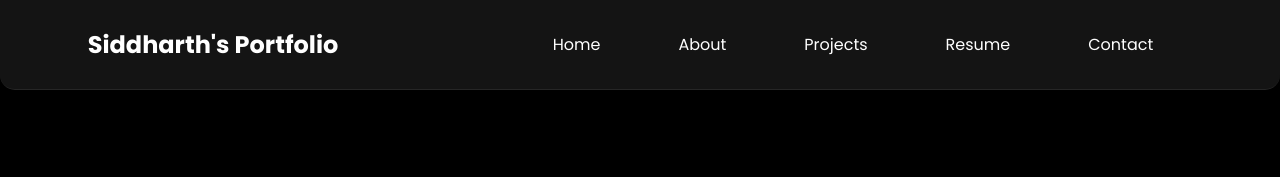
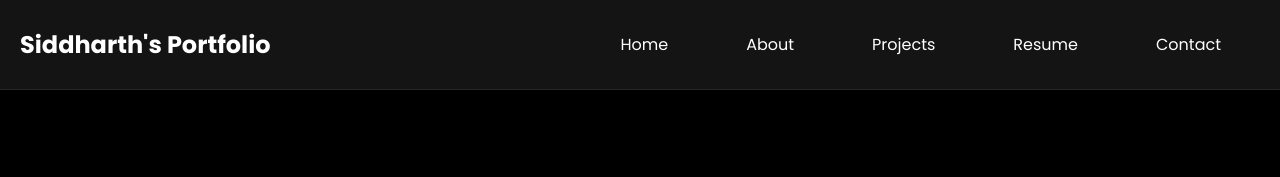
Before and after one commit to Siddharth7537/my-portfolio, a plain HTML site: page index.html in a window 1280 px wide. Shown: the top 177 px of the page. Drawn offline with nearby package versions, Linux system fonts and the light colour scheme.

Commit message:
Update style.css

```diff
--- a/style.css
+++ b/style.css
@@ -14,9 +14,11 @@ body {
 /* Navigation */
 nav {
   display: flex;
-  justify-content: space-around;
+  justify-content: space-between;
   align-items: center;
   height: 90px;
+  padding: 0 20px;
+  width: 100%;
   background-color: rgba(50, 50, 50, 0.4);
   backdrop-filter: blur(10px);
   -webkit-backdrop-filter: blur(10px);
@@ -25,11 +27,16 @@ nav {
   top: 0;
   z-index: 1000;
   box-shadow: 0 4px 20px rgba(0, 0, 0, 0.2);
+}
 
-  /* Rounded bottom corners only */
-  border-bottom-left-radius: 15px;
-  border-bottom-right-radius: 15px;
+body, html {
+  margin: 0;
+  padding: 0;
+  width: 100%;
+  overflow-x: hidden;
 }
+
+
 
 
 
```
